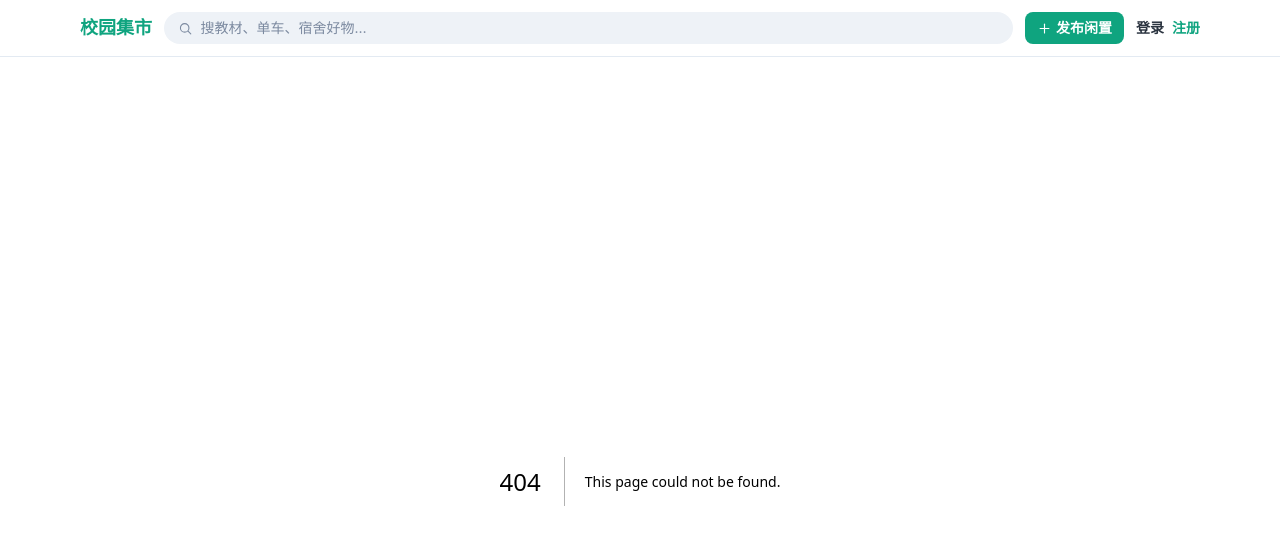
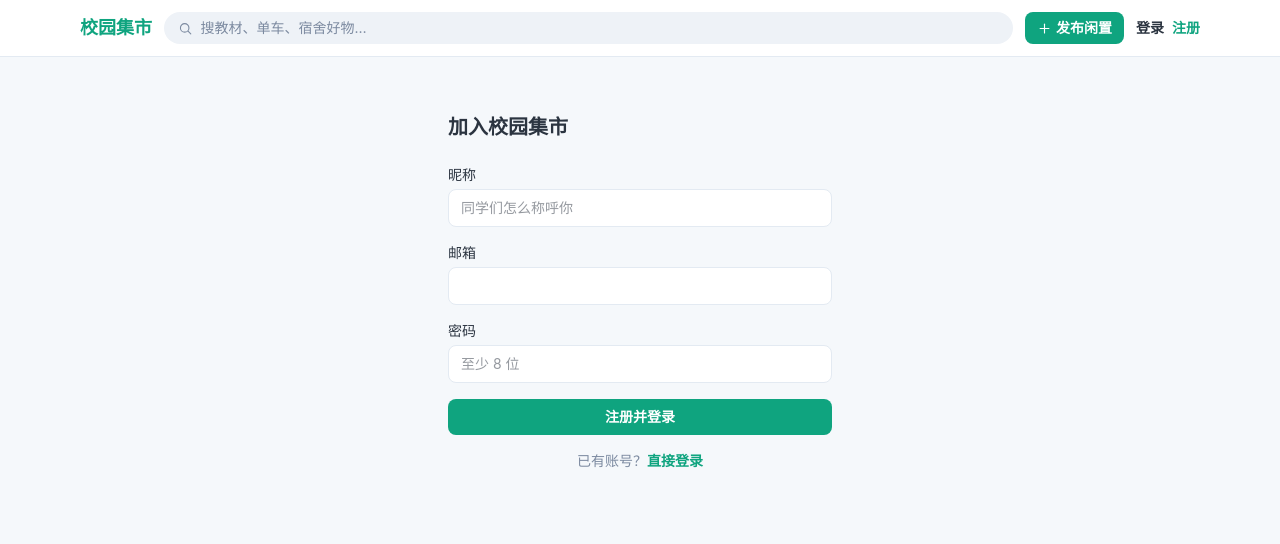
Before and after one commit to h8t4mb6kkd-netizen/campus-market, a Next.js app: page /register in a window 1280 px wide. Before the commit this address had no page. Shown: the top 544 px of the page. Built offline with nearby package versions, Linux system fonts and the light colour scheme.

Commit message:
feat: 登录/注册页面 + useApi 客户端封装（401 引导重登）+ 顶栏登录态

```diff
--- a/src/app/layout.tsx
+++ b/src/app/layout.tsx
@@ -1,19 +1,25 @@
 import type { Metadata } from 'next'
+import { cookies } from 'next/headers'
 import './globals.css'
 import { SiteHeader } from '@/components/layout/SiteHeader'
 import { ToastProvider } from '@/components/ui/Toast'
+import { getSessionUser } from '@/lib/auth'
 
 export const metadata: Metadata = {
   title: '校园集市 · 校园二手交易平台',
   description: '大学校园二手交易平台：发布闲置、实时沟通、当面交易、互评信誉。',
 }
 
-export default function RootLayout({ children }: { children: React.ReactNode }) {
+export default async function RootLayout({ children }: { children: React.ReactNode }) {
+  const user = await getSessionUser((await cookies()).toString())
+  const unreadCount = 0 // T20 接入真实未读数
   return (
     <html lang="zh-CN">
       <body className="min-h-screen">
         <ToastProvider>
-          <SiteHeader user={null} />
+          <SiteHeader
+            user={user ? { username: user.username, avatarUrl: user.avatarUrl, unreadCount } : null}
+          />
           <main className="mx-auto w-full max-w-6xl px-4 py-6">{children}</main>
         </ToastProvider>
       </body>
--- /dev/null
+++ b/src/app/login/page.tsx
@@ -0,0 +1,18 @@
+import { cookies } from 'next/headers'
+import { redirect } from 'next/navigation'
+import { Suspense } from 'react'
+import { LoginForm } from '@/components/auth/LoginForm'
+import { getSessionUser } from '@/lib/auth'
+
+export default async function LoginPage() {
+  const user = await getSessionUser((await cookies()).toString())
+  if (user) redirect('/')
+  return (
+    <div className="mx-auto max-w-sm pt-8">
+      <h1 className="mb-6 text-xl font-extrabold">欢迎回来</h1>
+      <Suspense>
+        <LoginForm />
+      </Suspense>
+    </div>
+  )
+}
--- /dev/null
+++ b/src/app/register/page.tsx
@@ -0,0 +1,15 @@
+import { cookies } from 'next/headers'
+import { redirect } from 'next/navigation'
+import { RegisterForm } from '@/components/auth/RegisterForm'
+import { getSessionUser } from '@/lib/auth'
+
+export default async function RegisterPage() {
+  const user = await getSessionUser((await cookies()).toString())
+  if (user) redirect('/')
+  return (
+    <div className="mx-auto max-w-sm pt-8">
+      <h1 className="mb-6 text-xl font-extrabold">加入校园集市</h1>
+      <RegisterForm />
+    </div>
+  )
+}
--- /dev/null
+++ b/src/components/auth/LoginForm.tsx
@@ -0,0 +1,45 @@
+'use client'
+
+import Link from 'next/link'
+import { useRouter, useSearchParams } from 'next/navigation'
+import { useState } from 'react'
+import { Button } from '@/components/ui/Button'
+import { Input } from '@/components/ui/Input'
+import { useApi } from '@/lib/client-api'
+
+export function LoginForm() {
+  const router = useRouter()
+  const searchParams = useSearchParams()
+  const { request } = useApi()
+  const [loading, setLoading] = useState(false)
+  const [fieldErrors, setFieldErrors] = useState<Record<string, string>>({})
+
+  async function onSubmit(e: React.FormEvent<HTMLFormElement>) {
+    e.preventDefault()
+    setLoading(true)
+    setFieldErrors({})
+    const form = new FormData(e.currentTarget)
+    const result = await request<{ user: { id: string; username: string } }>('/api/auth/login', {
+      method: 'POST',
+      body: JSON.stringify({ email: form.get('email'), password: form.get('password') }),
+    })
+    setLoading(false)
+    if (result.ok) {
+      router.push(searchParams.get('next') ?? '/')
+      router.refresh()
+      return
+    }
+    if (result.fields) setFieldErrors(result.fields)
+  }
+
+  return (
+    <form onSubmit={onSubmit} className="space-y-4">
+      <Input label="邮箱" name="email" type="email" autoComplete="email" required error={fieldErrors.email} />
+      <Input label="密码" name="password" type="password" autoComplete="current-password" required error={fieldErrors.password} />
+      <Button type="submit" loading={loading} className="w-full">登录</Button>
+      <p className="text-center text-sm text-muted">
+        还没有账号？<Link href="/register" className="font-semibold text-brand">注册一个</Link>
+      </p>
+    </form>
+  )
+}
--- /dev/null
+++ b/src/components/auth/RegisterForm.tsx
@@ -0,0 +1,49 @@
+'use client'
+
+import Link from 'next/link'
+import { useRouter } from 'next/navigation'
+import { useState } from 'react'
+import { Button } from '@/components/ui/Button'
+import { Input } from '@/components/ui/Input'
+import { useApi } from '@/lib/client-api'
+
+export function RegisterForm() {
+  const router = useRouter()
+  const { request } = useApi()
+  const [loading, setLoading] = useState(false)
+  const [fieldErrors, setFieldErrors] = useState<Record<string, string>>({})
+
+  async function onSubmit(e: React.FormEvent<HTMLFormElement>) {
+    e.preventDefault()
+    setLoading(true)
+    setFieldErrors({})
+    const form = new FormData(e.currentTarget)
+    const result = await request<{ user: { id: string; username: string } }>('/api/auth/register', {
+      method: 'POST',
+      body: JSON.stringify({
+        username: form.get('username'),
+        email: form.get('email'),
+        password: form.get('password'),
+      }),
+    })
+    setLoading(false)
+    if (result.ok) {
+      router.push('/')
+      router.refresh()
+      return
+    }
+    if (result.fields) setFieldErrors(result.fields)
+  }
+
+  return (
+    <form onSubmit={onSubmit} className="space-y-4">
+      <Input label="昵称" name="username" required maxLength={20} error={fieldErrors.username} placeholder="同学们怎么称呼你" />
+      <Input label="邮箱" name="email" type="email" autoComplete="email" required error={fieldErrors.email} />
+      <Input label="密码" name="password" type="password" autoComplete="new-password" required minLength={8} error={fieldErrors.password} placeholder="至少 8 位" />
+      <Button type="submit" loading={loading} className="w-full">注册并登录</Button>
+      <p className="text-center text-sm text-muted">
+        已有账号？<Link href="/login" className="font-semibold text-brand">直接登录</Link>
+      </p>
+    </form>
+  )
+}
--- /dev/null
+++ b/src/components/ui/Input.tsx
@@ -0,0 +1,27 @@
+import type { InputHTMLAttributes } from 'react'
+import { cn } from '@/lib/utils'
+
+interface InputProps extends InputHTMLAttributes<HTMLInputElement> {
+  label?: string
+  error?: string
+}
+
+export function Input({ label, error, className, id, name, ...rest }: InputProps) {
+  const inputId = id ?? name
+  return (
+    <label className="block text-sm" htmlFor={inputId}>
+      {label && <span className="mb-1 block font-medium">{label}</span>}
+      <input
+        id={inputId}
+        name={name}
+        className={cn(
+          'w-full rounded-btn border border-line bg-white px-3 py-2 text-sm outline-none transition focus:border-brand focus:ring-2 focus:ring-brand/20',
+          error && 'border-[#d94f3d]',
+          className,
+        )}
+        {...rest}
+      />
+      {error && <span className="mt-1 block text-xs text-[#d94f3d]">{error}</span>}
+    </label>
+  )
+}
--- /dev/null
+++ b/src/components/ui/Textarea.tsx
@@ -0,0 +1,27 @@
+import type { TextareaHTMLAttributes } from 'react'
+import { cn } from '@/lib/utils'
+
+interface TextareaProps extends TextareaHTMLAttributes<HTMLTextAreaElement> {
+  label?: string
+  error?: string
+}
+
+export function Textarea({ label, error, className, id, name, ...rest }: TextareaProps) {
+  const inputId = id ?? name
+  return (
+    <label className="block text-sm" htmlFor={inputId}>
+      {label && <span className="mb-1 block font-medium">{label}</span>}
+      <textarea
+        id={inputId}
+        name={name}
+        className={cn(
+          'w-full rounded-btn border border-line bg-white px-3 py-2 text-sm outline-none transition focus:border-brand focus:ring-2 focus:ring-brand/20',
+          error && 'border-[#d94f3d]',
+          className,
+        )}
+        {...rest}
+      />
+      {error && <span className="mt-1 block text-xs text-[#d94f3d]">{error}</span>}
+    </label>
+  )
+}
--- /dev/null
+++ b/src/lib/client-api.ts
@@ -0,0 +1,46 @@
+'use client'
+
+import { useCallback } from 'react'
+import { usePathname, useRouter } from 'next/navigation'
+import { useToast } from '@/components/ui/Toast'
+
+export type ApiResult<T> =
+  | { ok: true; data: T }
+  | { ok: false; message: string; fields?: Record<string, string> }
+
+export function useApi(): { request: <T>(url: string, init?: RequestInit) => Promise<ApiResult<T>> } {
+  const router = useRouter()
+  const pathname = usePathname()
+  const toast = useToast()
+
+  const request = useCallback(
+    async <T,>(url: string, init: RequestInit = {}): Promise<ApiResult<T>> => {
+      let res: Response
+      try {
+        res = await fetch(url, {
+          ...init,
+          headers: { 'content-type': 'application/json', ...(init.headers ?? {}) },
+        })
+      } catch {
+        toast.error('网络异常，请检查网络后重试')
+        return { ok: false, message: '网络异常' }
+      }
+      if (res.status === 401) {
+        toast.error('登录已过期，请重新登录')
+        router.push(`/login?next=${encodeURIComponent(pathname)}`)
+        return { ok: false, message: '未登录' }
+      }
+      const body = await res.json().catch(() => null)
+      if (!res.ok) {
+        const fields: Record<string, string> | undefined = body?.error?.fields
+        const message: string = body?.error?.message ?? '操作失败，请稍后再试'
+        if (!fields) toast.error(message)
+        return { ok: false, message, fields }
+      }
+      return { ok: true, data: body as T }
+    },
+    [router, pathname, toast],
+  )
+
+  return { request }
+}
--- a/vitest.config.ts
+++ b/vitest.config.ts
@@ -9,6 +9,7 @@ export default defineConfig({
   },
   test: {
     environment: 'node',
+    globals: true,
     setupFiles: ['./tests/setup.ts'],
     include: ['tests/**/*.test.{ts,tsx}'],
     globalSetup: ['./tests/global-setup.ts'],
```
Also changed, not shown: 2 other files (tests, documents, lock files or other folders).
